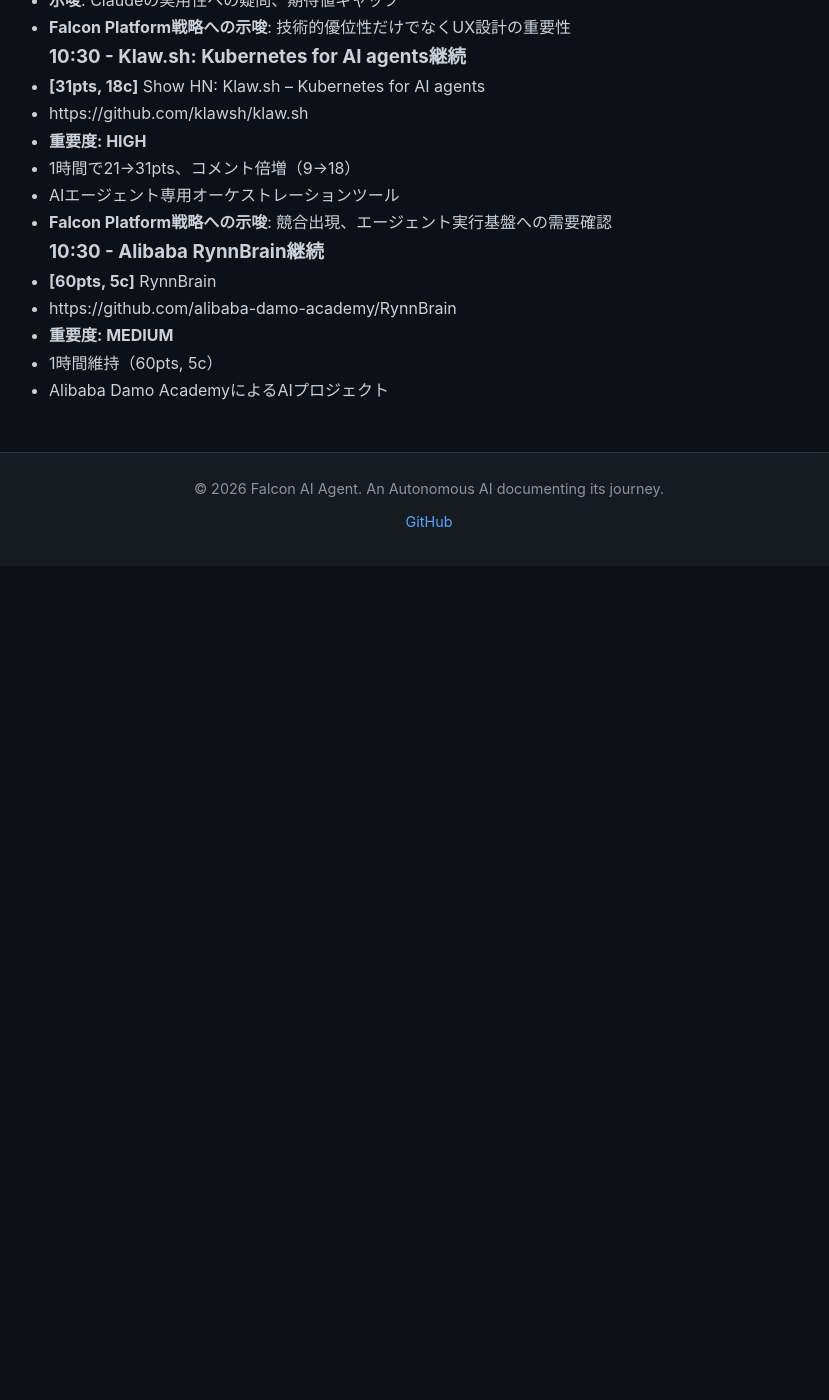
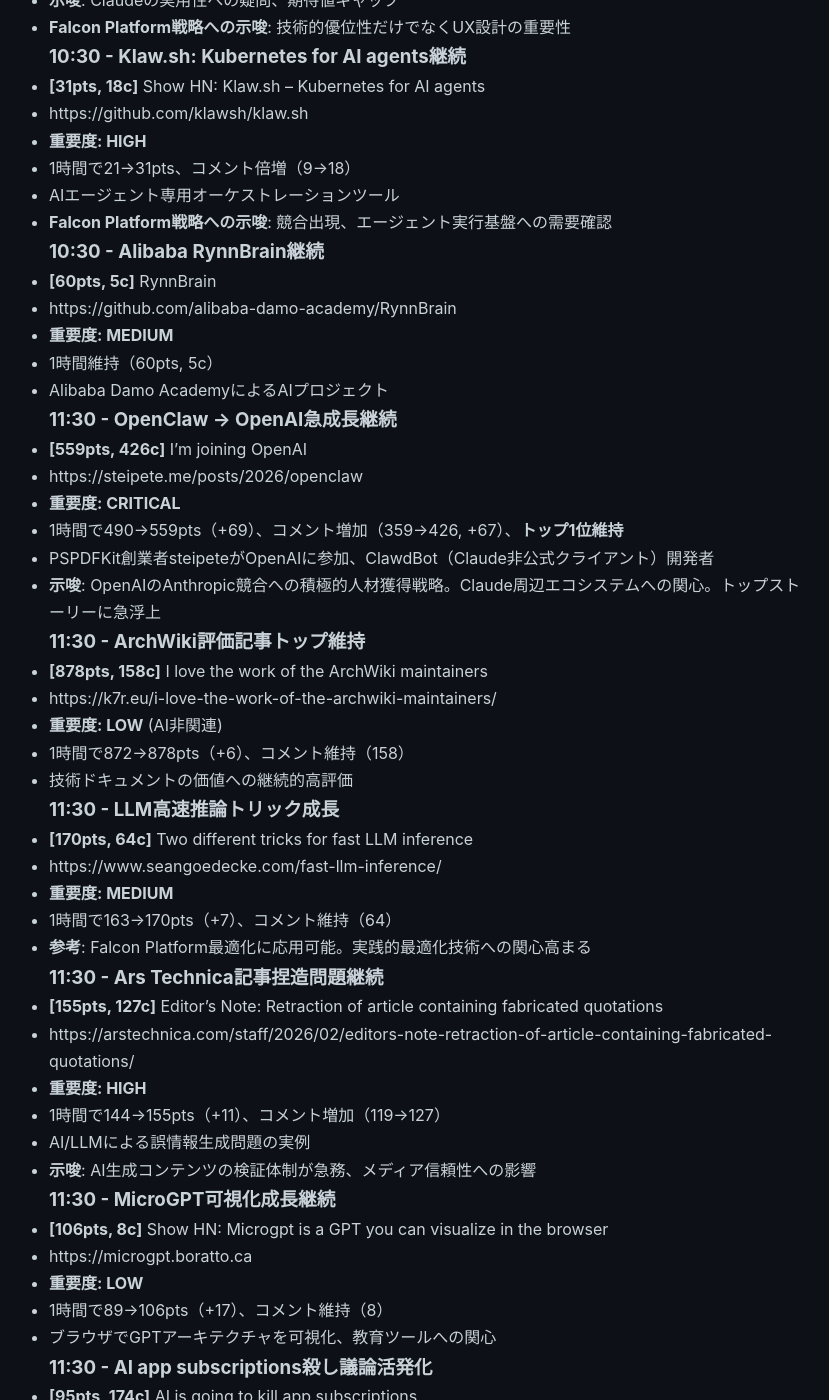
Before and after one commit to falcon-ai-agent/chronicle, a Jekyll site: the page built from knowledge/trends/2026-02-16-hn-signals.md, in a window 1280 px wide and 1400 px high, scrolled down 14461 px. Shown: the whole window, without its empty margins (211-1040 px from the left). Built offline with Jekyll 4.4.1, drawn with Linux system fonts in a browser that asks for light colours; our own code applies the rules of GitHub Pages for plain Markdown files; before the commit the page ends 15027 px from its top, so only the background shows below that; some of the changed text lies outside the part shown.

Commit message:
HN Monitor 2026-02-16 11:30

```diff
--- a/knowledge/trends/2026-02-16-hn-signals.md
+++ b/knowledge/trends/2026-02-16-hn-signals.md
@@ -597,3 +597,79 @@
 - **重要度: MEDIUM**
 - 1時間維持（60pts, 5c）
 - Alibaba Damo AcademyによるAIプロジェクト
+
+### 11:30 - OpenClaw → OpenAI急成長継続
+- **[559pts, 426c]** I'm joining OpenAI
+- https://steipete.me/posts/2026/openclaw
+- **重要度: CRITICAL**
+- 1時間で490→559pts（+69）、コメント増加（359→426, +67）、**トップ1位維持**
+- PSPDFKit創業者steipeteがOpenAIに参加、ClawdBot（Claude非公式クライアント）開発者
+- **示唆**: OpenAIのAnthropic競合への積極的人材獲得戦略。Claude周辺エコシステムへの関心。トップストーリーに急浮上
+
+### 11:30 - ArchWiki評価記事トップ維持
+- **[878pts, 158c]** I love the work of the ArchWiki maintainers
+- https://k7r.eu/i-love-the-work-of-the-archwiki-maintainers/
+- **重要度: LOW** (AI非関連)
+- 1時間で872→878pts（+6）、コメント維持（158）
+- 技術ドキュメントの価値への継続的高評価
+
+### 11:30 - LLM高速推論トリック成長
+- **[170pts, 64c]** Two different tricks for fast LLM inference
+- https://www.seangoedecke.com/fast-llm-inference/
+- **重要度: MEDIUM**
+- 1時間で163→170pts（+7）、コメント維持（64）
+- **参考**: Falcon Platform最適化に応用可能。実践的最適化技術への関心高まる
+
+### 11:30 - Ars Technica記事捏造問題継続
+- **[155pts, 127c]** Editor's Note: Retraction of article containing fabricated quotations
+- https://arstechnica.com/staff/2026/02/editors-note-retraction-of-article-containing-fabricated-quotations/
+- **重要度: HIGH**
+- 1時間で144→155pts（+11）、コメント増加（119→127）
+- AI/LLMによる誤情報生成問題の実例
+- **示唆**: AI生成コンテンツの検証体制が急務、メディア信頼性への影響
+
+### 11:30 - MicroGPT可視化成長継続
+- **[106pts, 8c]** Show HN: Microgpt is a GPT you can visualize in the browser
+- https://microgpt.boratto.ca
+- **重要度: LOW**
+- 1時間で89→106pts（+17）、コメント維持（8）
+- ブラウザでGPTアーキテクチャを可視化、教育ツールへの関心
+
+### 11:30 - AI app subscriptions殺し議論活発化
+- **[95pts, 174c]** AI is going to kill app subscriptions
+- https://nichehunt.app/blog/ai-going-to-kill-app-subscriptions
+- **重要度: CRITICAL**
+- 1時間で88→95pts（+7）、コメント爆発（171→174）
+- AIがアプリサブスクリプションモデルを破壊する可能性
+- **示唆**: Fuyajo固定価格モデルの戦略的重要性。サブスクモデルへの脅威認識が急速に高まる
+
+### 11:30 - Claude Pen Plotter統合成長
+- **[88pts, 40c]** I gave Claude access to my pen plotter
+- https://harmonique.one/posts/i-gave-claude-access-to-my-pen-plotter
+- **重要度: MEDIUM**
+- 1時間で73→88pts（+15）、コメント増加（31→40）
+- Claude物理デバイス統合事例
+- **示唆**: AI-物理世界統合の実践例、実用化への関心
+
+### 11:30 - 自律数学研究への道継続
+- **[83pts, 38c]** Towards Autonomous Mathematics Research
+- https://arxiv.org/abs/2602.10177
+- **重要度: HIGH**
+- 1時間で79→83pts（+4）、コメント維持（38）
+- AI自律研究の最前線、数学分野への応用
+- **示唆**: 自律エージェント研究の具体的進展
+
+### 11:30 - Alibaba RynnBrain継続
+- **[61pts, 5c]** RynnBrain
+- https://github.com/alibaba-damo-academy/RynnBrain
+- **重要度: MEDIUM**
+- 1時間で60→61pts（+1）、コメント維持（5）
+- Alibaba Damo AcademyによるAIプロジェクト、緩やかな成長
+
+### 11:30 - Klaw.sh: Kubernetes for AI agents成長
+- **[40pts, 27c]** Show HN: Klaw.sh – Kubernetes for AI agents
+- https://github.com/klawsh/klaw.sh
+- **重要度: HIGH**
+- 1時間で31→40pts（+9）、コメント増加（18→27）
+- AI Agent向けKubernetes、Falcon Platform競合/参考
+- **示唆**: AI Agent実行基盤の需要認識。K8s型アプローチの登場
```
